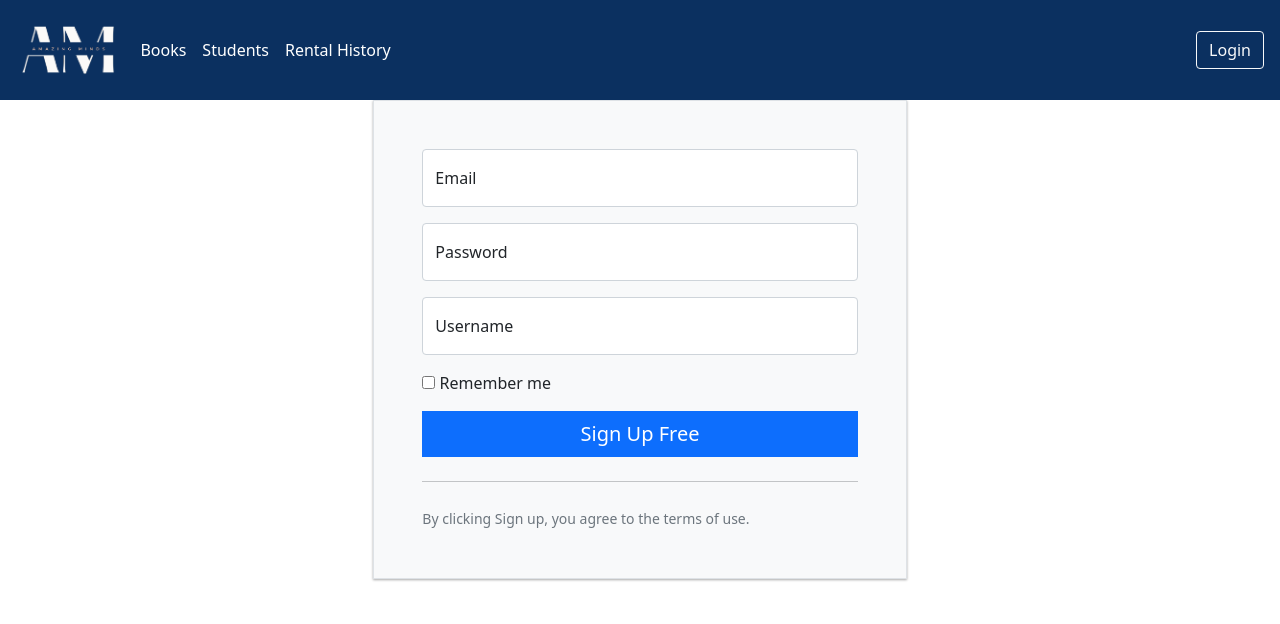
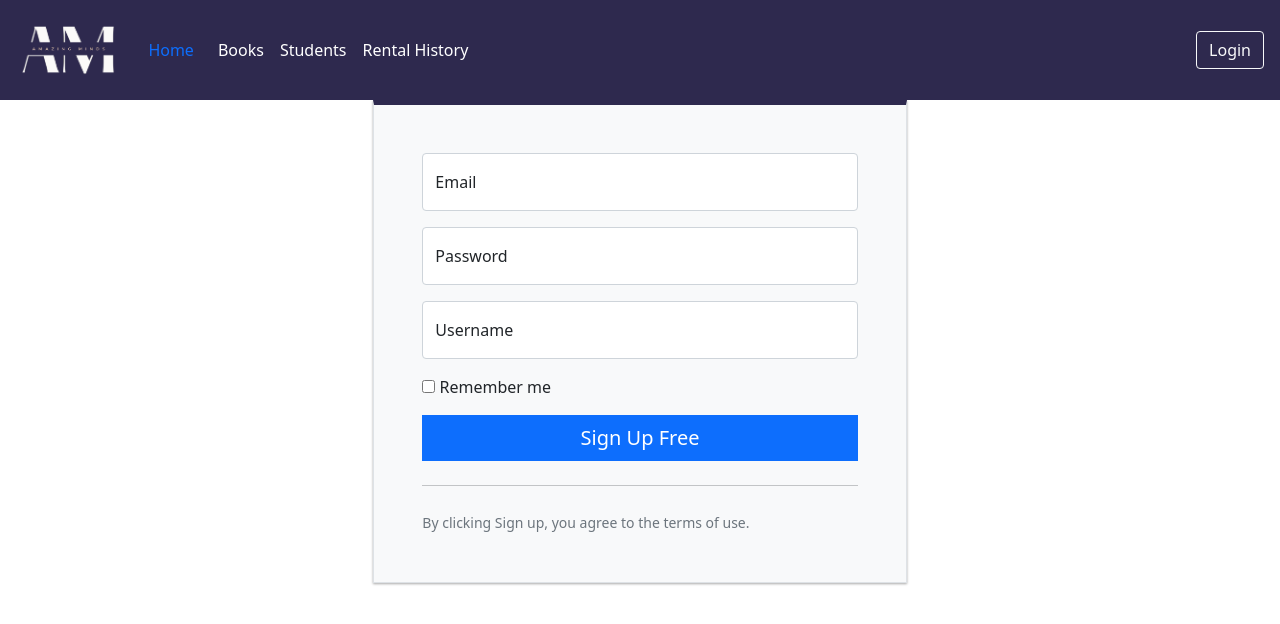
Before and after one commit to abhi886/react-library-management-system, a React (Create React App) app: page /register in a window 1280 px wide. Shown: the top 624 px of the page. Built offline with nearby package versions, Linux system fonts and the light colour scheme; no server answers.

Commit message:
Form design

```diff
--- a/src/components/navbar.jsx
+++ b/src/components/navbar.jsx
@@ -11,9 +11,6 @@ const NavBar = ({ user }) => {
   };
   return (
     <nav className='navbar navbar-expand-lg navbar-light  navContainer'>
-      {/* <NavLink className='navbar-brand navHeading' to='/'>
-        Library Management System
-      </NavLink> */}
       <NavLink className='navbar-brand navHeading navLogo' to='/'>
         <a href=""><img src={BookLogo} alt="Book Logo" /></a>
       </NavLink>
@@ -37,6 +34,9 @@ const NavBar = ({ user }) => {
         }
         id='navbarSupportedContent'
       >
+        <NavLink className='nav-item nav-link' to='/'>
+          Home
+      </NavLink>
         <div className='navbar-nav mr-auto'>
           <NavLink className='nav-item nav-link ' to='/movies'>
             Books
--- a/src/cssUpdates.css
+++ b/src/cssUpdates.css
@@ -19,8 +19,13 @@
 
 .form-card {
     /* border-top: #0d6efd solid 2px !important;  not working */
+    border-top: 5px solid #2e294e !important;
     box-shadow: 0 1px 3px rgba(0,0,0,0.12), 0 1px 2px rgba(0,0,0,0.24);
     transition: all 0.3s cubic-bezier(.25,.8,.25,1);
+  }
+
+  .form-card.border{
+    border-top: 5px solid #2e294e !important;
   }
 
   .form-card:hover {
--- a/src/design-update.css
+++ b/src/design-update.css
@@ -3,7 +3,8 @@
 ================================================ */
 
 .navbar {
-  background: #0b3060;
+  /* background: #0b3060; */
+  background: #2e294e;
   margin: 0;
   padding: 20px;
 }
```
